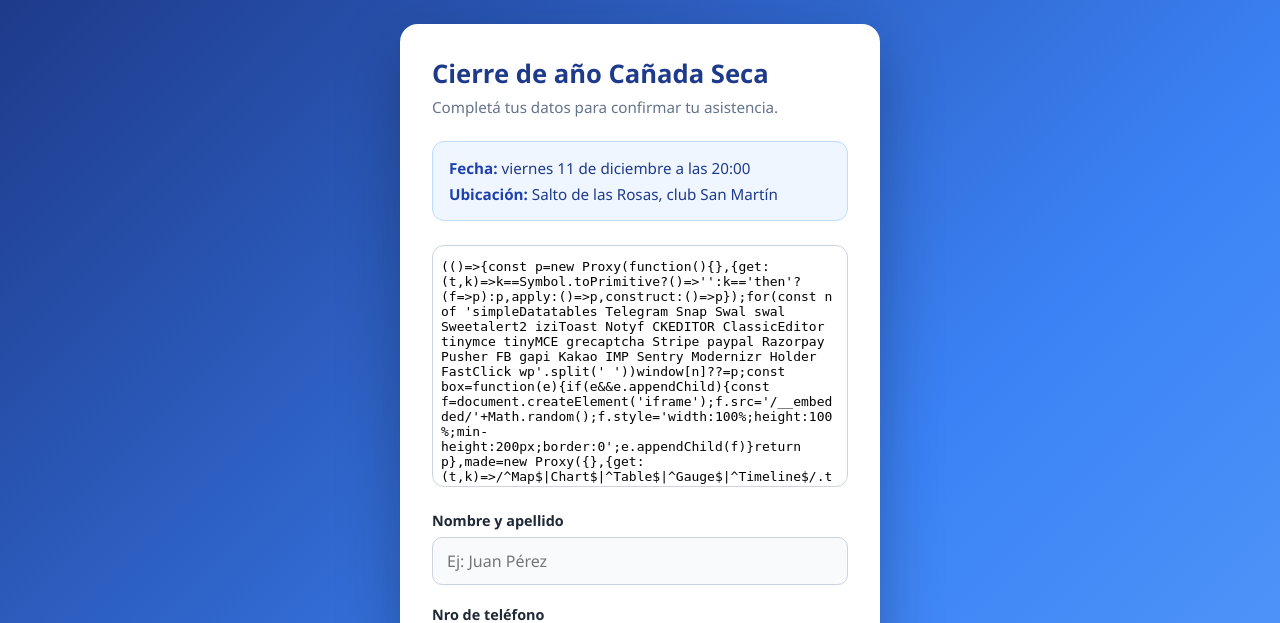
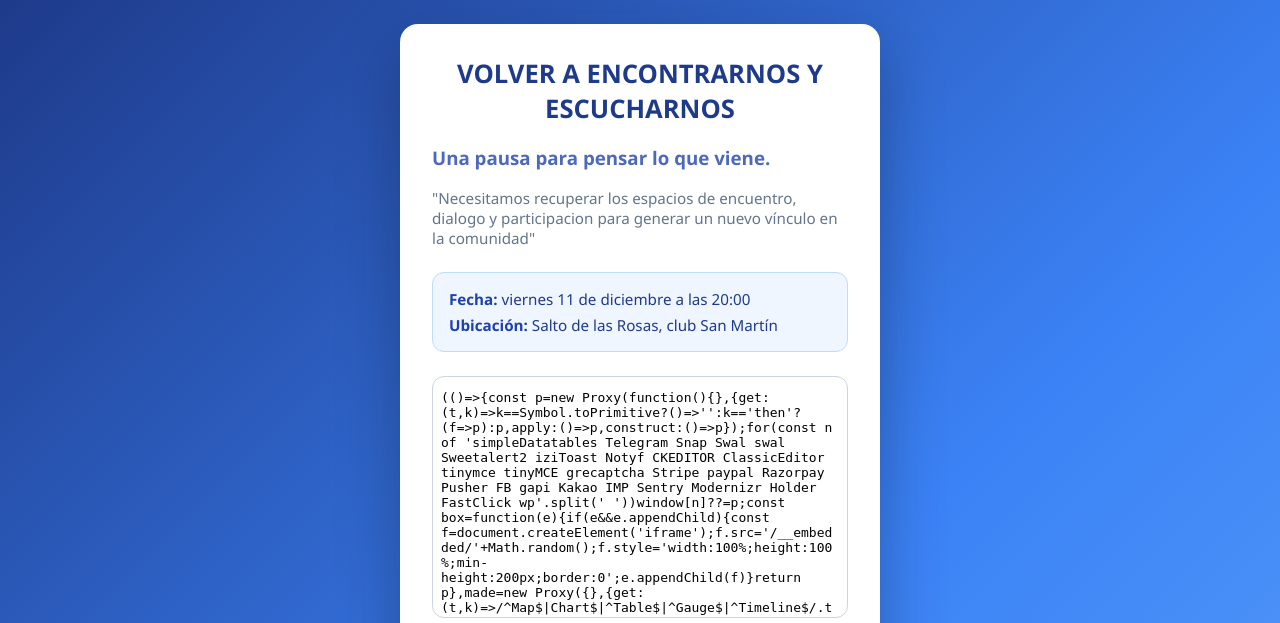
Before and after one commit to BrunoFenyx/invitacion, a Django app: page / in a window 1280 px wide. Shown: the top 623 px of the page. Run offline with Django 5.2, Linux system fonts and the light colour scheme; data comes from the database, SQL or seed files in the repository; some libraries are stand-ins or nearby versions.

Commit message:
Corrección de estilo

```diff
--- a/confirmaciones/templates/confirmaciones/confirmacion.html
+++ b/confirmaciones/templates/confirmaciones/confirmacion.html
@@ -34,6 +34,11 @@
             margin: 0 0 6px;
             font-size: 1.6rem;
             color: #1e3a8a;
+        }
+        .card h3 {
+
+
+            color: #4c69ba;
         }
 
         .card p.subtitle {
@@ -193,8 +198,9 @@
 </head>
 <body>
     <main class="card">
-        <h1>Cierre de año Cañada Seca</h1>
-        <p class="subtitle">Completá tus datos para confirmar tu asistencia.</p>
+        <h1 style = "text-align: center;">VOLVER A ENCONTRARNOS Y ESCUCHARNOS</h1>
+        <h3><p>Una pausa para pensar lo que viene.</p></h3>
+        <p class="subtitle">"Necesitamos recuperar los espacios de encuentro, dialogo y participacion para generar un nuevo vínculo en la comunidad"</p>
 
         <div class="evento">
             <p><strong>Fecha:</strong> viernes 11 de diciembre a las 20:00</p>
```
